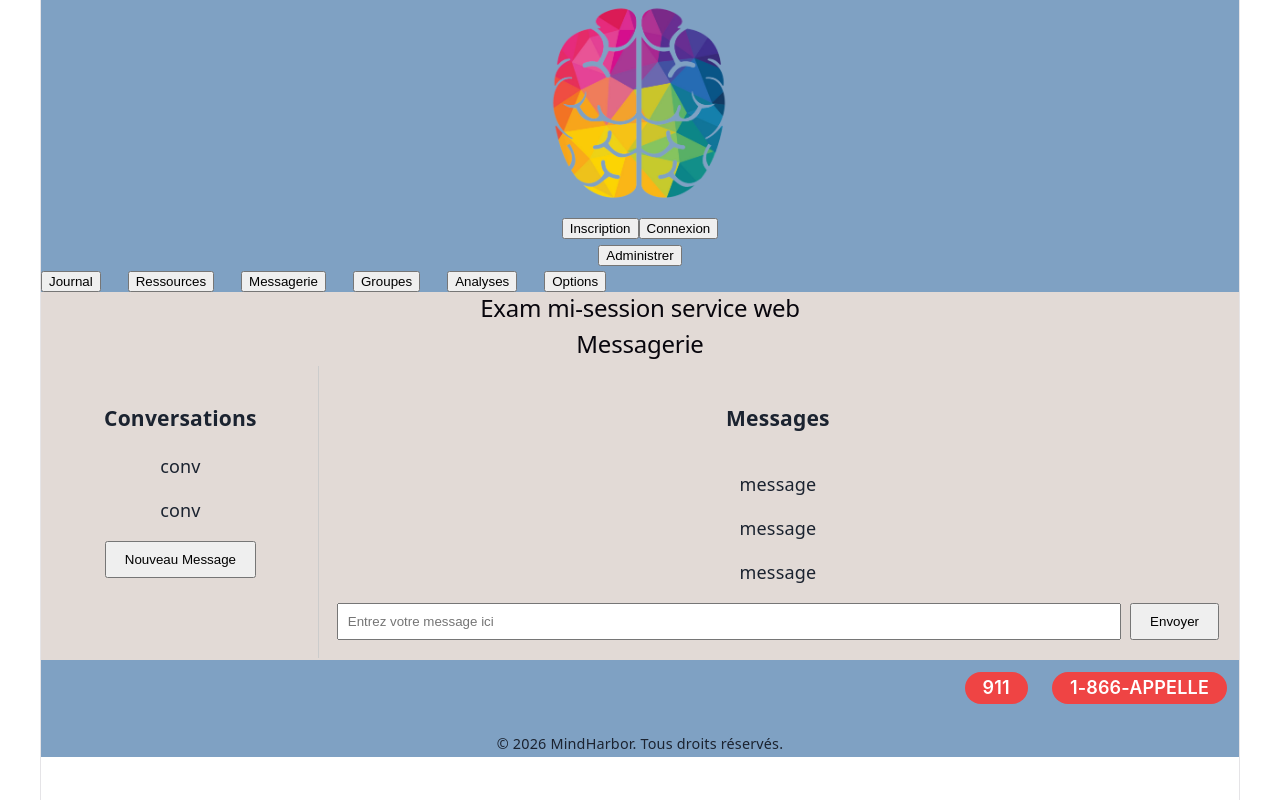
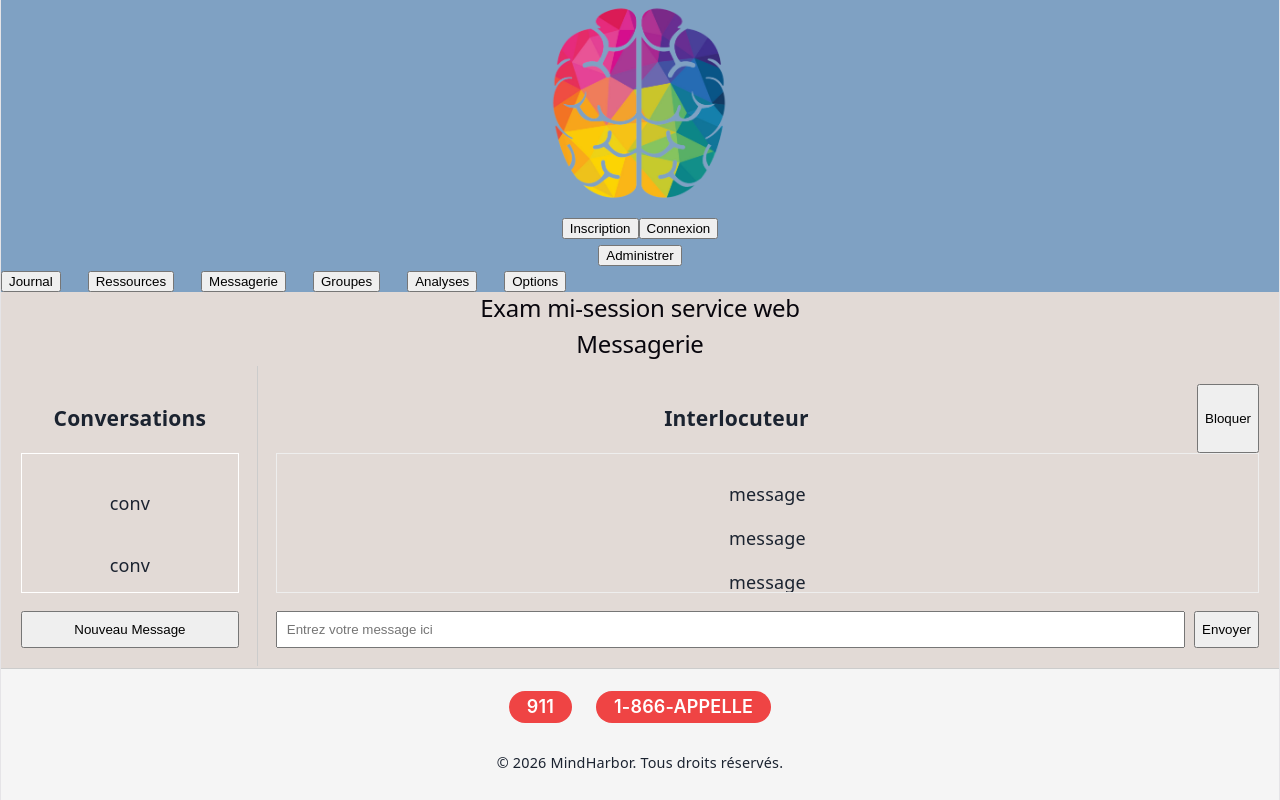
Before and after one commit to clementlaflamme/mindharbor, a React (Vite) app in the folder client/: page / in a window 1280 px wide. Both pictures are taken after a click on the button "Messagerie". Built offline with nearby package versions, Linux system fonts and the light colour scheme.

Commit message:
Squelette de la messagerie acceptable pour commencer les branchements, plusieurs modifications dans le index.css, creation d'un footer.css

```diff
--- a/client/src/components/Footer.tsx
+++ b/client/src/components/Footer.tsx
@@ -1,3 +1,5 @@
+import "./footer.css";
+
 export default function Footer() {
   return (
     <footer className="footer">
--- a/client/src/components/Messagerie.tsx
+++ b/client/src/components/Messagerie.tsx
@@ -12,7 +12,7 @@ export default function Messagerie() {
 
           <aside className="messagerie-sidebar">
             <h3>Conversations</h3>
-            <ul>
+            <ul className="conversations-container">
               <li><p></p></li>
               <li><p>conv</p></li>
               <li><p>conv</p></li>
@@ -23,8 +23,8 @@ export default function Messagerie() {
 
 
           <main className="messagerie-conversation">
-            <h3>Messages</h3>
-            <ul>
+            <div className="infos-container"><div className="interlocuteur-container"><h3>Interlocuteur</h3></div><button className="bloquer-btn">Bloquer</button></div>
+            <ul className="messages-container">
               <li><p>message</p></li>
               <li><p>message</p></li>
               <li><p>message</p></li>
--- /dev/null
+++ b/client/src/components/footer.css
@@ -0,0 +1,13 @@
+.footer {
+  width: 100%;
+  padding: 10px 20px;
+
+  background-color: #f5f5f5;
+  border-top: 1px solid #ccc;
+
+  display: flex;
+  flex-direction: column;
+  align-items: center;
+
+  flex-shrink: 0; /* Garde sa taille naturelle sans se faire écraser par main */
+}
--- a/client/src/components/messagerie.css
+++ b/client/src/components/messagerie.css
@@ -4,38 +4,67 @@ ul {
   margin: 0;
 }
 
-
 .messagerie-page {
   width: 100%;
-  height: 100%; /* je prends l’espace disponible */
+  flex: 1;
   display: flex;
   flex-direction: column;
+  box-sizing: border-box;
+  min-height: 0;
 }
 
 .messagerie-layout {
   display: flex;
+  flex: 1;
+  min-height: 0;
   width: 100%;
-  height: 100%;
 }
 
 .messagerie-sidebar {
-  width: 20%;
+  flex: 0 0 20%;
   border-right: 1px solid #ccc;
   padding: 1rem;
+  display: flex;
+  flex-direction: column;
+  box-sizing: border-box;
+  min-height: 0;
+  /* overflow: hidden; */
+}
+
+.conversations-container {
+  flex: 1;
+  display: flex;
+  flex-direction: column;
+  box-sizing: border-box;
+  min-height: 0;
+  border: 1px solid white;
+  margin-bottom: 1rem;
   overflow-y: auto;
+
 }
 
 .messagerie-conversation {
-  width: 80%;
+  flex: 1;
   padding: 1rem;
   display: flex;
   flex-direction: column;
+  box-sizing: border-box;
+  min-height: 0;
+
+}
+
+.messages-container {
+  flex: 1;
+  overflow-y: auto;
+  margin-bottom: 1rem;
+  border: 1px solid #eee;
+  padding: 0.5rem;
 }
 
 .message-input-container {
-  min-width: 100%;
   display: flex;
   gap: 0.5rem;
+  width: 100%;
 }
 
 .message-input {
@@ -43,16 +72,18 @@ ul {
   padding: 0.5rem;
 }
 
-.messages-container {
-  flex: 1;
-  overflow-y: auto;
-  margin-bottom: 1rem;
+.new-message-btn {
+    padding: 0.5rem 0;
 }
 
 
 
+.infos-container {
+    display: flex;
+    width: 100%;
+}
 
-
-.message-send-btn, .new-message-btn {
-  padding: 0.5rem 1rem;
+.interlocuteur-container{
+    width: 100%;
+    height: 1rem 0;
 }
--- a/client/src/index.css
+++ b/client/src/index.css
@@ -1,4 +1,6 @@
-
+*, *::before, *::after {
+  box-sizing: border-box;
+}
 
 :root {
     --couleur-palette0: #1b2330;
@@ -55,16 +57,17 @@
 }
 
 #root {
-    color: var(--couleur-palette0);
-  width: 1200px;
+  color: var(--couleur-palette0);
+  width: 100%;
   max-width: 100%;
   margin: 0 auto;
   text-align: center;
   border-inline: 1px solid var(--border);
-  min-height: 100svh;
+  height: 100dvh;
   display: flex;
   flex-direction: column;
   box-sizing: border-box;
+  overflow: hidden;
 }
 
 nav, footer {
@@ -73,14 +76,17 @@ nav, footer {
 
 footer {
     color: var(--couleur-palette0);
-
+    flex-shrink: 0;
 }
 
 main {
     background-color: var(--couleur-palette3);
     flex: 1;
     padding: 2px;
-
+    display: flex;
+    flex-direction: column;
+    min-height: 0;
+    overflow: hidden;
 }
 
 body {
@@ -152,3 +158,13 @@ h2 {
   gap: 1.5rem;
   align-items: center;
 }
+
+.app-container {
+  display: flex;
+  flex-direction: column;
+  flex: 1;
+  height: 100%;
+  width: 100%;
+  min-height: 0;
+  overflow: hidden;
+}
```
